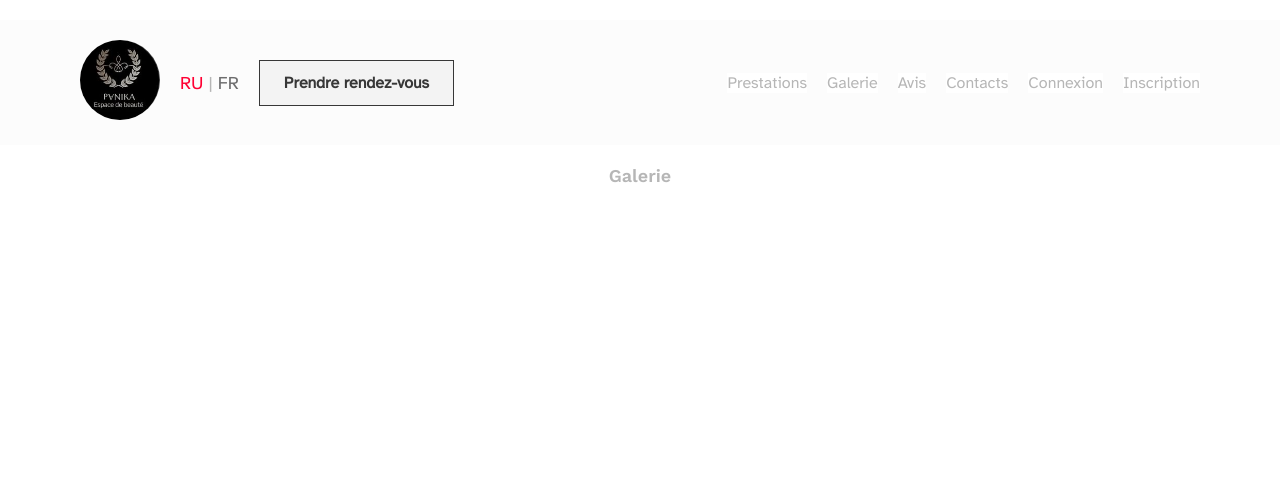
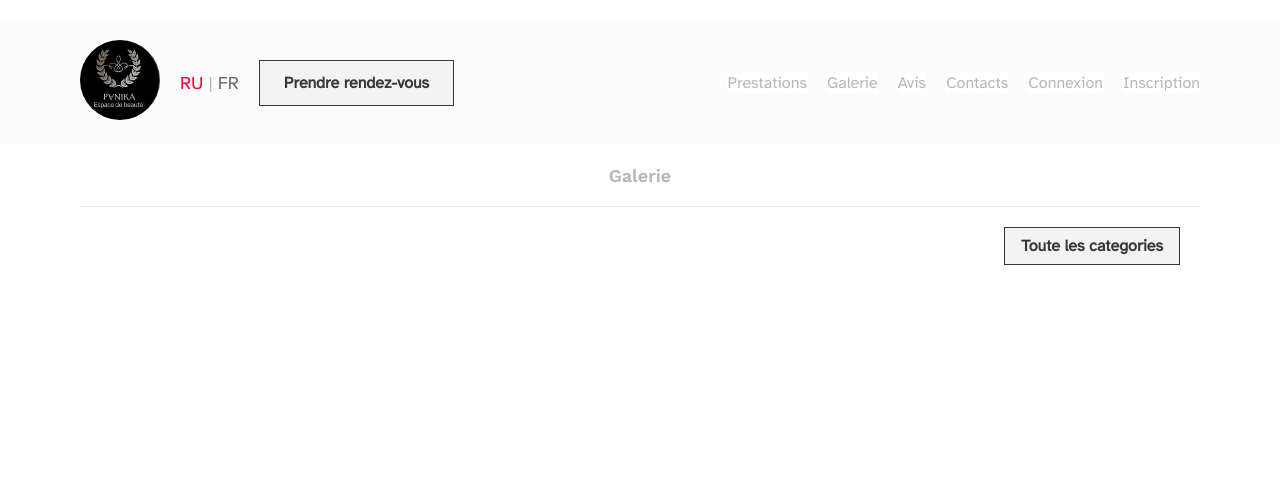
Before and after one commit to Rimmchiknaaus/panika_project, a PHP site: page /ctrl/galerie.php in a window 1280 px wide. Shown: the top 485 px of the page. Run offline with PHP 8.4, Linux system fonts and the light colour scheme; data that the repository does not hold is empty; some libraries are stand-ins or nearby versions.

Commit message:
add filtre to gallery

```diff
--- a/asset/css/_galerie.scss
+++ b/asset/css/_galerie.scss
@@ -15,6 +15,52 @@
     }
 }
 
+.filtre-categories {
+    position: relative;
+    display: flex;
+    flex-direction: column;
+    align-items: flex-end;
+}
+
+.categorie-list {
+    display: none;
+    position: absolute;
+    top: 100%;
+    left: 0;
+    right: 0;
+    background: #fff;
+    padding: 20px;
+    border-top: 1px solid rgba(0,0,0,0.1);
+    gap:10px;
+}
+
+
+.categorie-list.show {
+    display: block;
+    display: flex;
+    flex-direction: column;
+    align-items: flex-end;
+}
+
+
+.btn__filtre{
+    color: $greyNormal;
+    font-size: 16px;
+    padding: 5px 0px;
+}
+
+.filtre-btn {
+    color: $greyNormal;
+    display: block;
+    font-size: 28px;
+    background: none;
+    border: 0;
+    cursor: pointer;
+    padding: 20px 0px;
+}
+
+
+
 @media (min-width: 768px) {
     .gallery__block{
         gap: 20px;
@@ -27,4 +73,31 @@
             }
         }
     }
+    #categorie-list {
+        display: flex !important;
+        flex-wrap: wrap;
+        justify-content: right;
+        gap: 10px;
+    }
+
+    .filtre-btn {
+        display: none;
+    }
+
+    .btn__filtre {
+        background: $greyClaire;
+        color: $greyDark;
+        padding: 8px 16px;
+        border: 1px solid $greyDark;
+        text-align: center;
+        font-weight:600;
+        font-size: 16px;
+        transition: background-color 0.3s ease, color 0.3s ease;
+    }
+    .btn__filtre:hover
+{
+    background: $greyDark;
+    color: $greyClaire;
+
 }
+}
--- a/asset/css/style.css
+++ b/asset/css/style.css
@@ -555,6 +555,48 @@ section {
      object-fit: cover;
 }
 
+.filtre-categories {
+  position: relative;
+  display: flex;
+  flex-direction: column;
+  align-items: flex-end;
+}
+
+.categorie-list {
+  display: none;
+  position: absolute;
+  top: 100%;
+  left: 0;
+  right: 0;
+  background: #fff;
+  padding: 20px;
+  border-top: 1px solid rgba(0, 0, 0, 0.1);
+  gap: 10px;
+}
+
+.categorie-list.show {
+  display: block;
+  display: flex;
+  flex-direction: column;
+  align-items: flex-end;
+}
+
+.btn__filtre {
+  color: #B6B6B6;
+  font-size: 16px;
+  padding: 5px 0px;
+}
+
+.filtre-btn {
+  color: #B6B6B6;
+  display: block;
+  font-size: 28px;
+  background: none;
+  border: 0;
+  cursor: pointer;
+  padding: 20px 0px;
+}
+
 @media (min-width: 768px) {
   .gallery__block {
     gap: 20px;
@@ -567,4 +609,27 @@ section {
     width: 280px;
     height: 300px;
   }
+  #categorie-list {
+    display: flex !important;
+    flex-wrap: wrap;
+    justify-content: right;
+    gap: 10px;
+  }
+  .filtre-btn {
+    display: none;
+  }
+  .btn__filtre {
+    background: #F3F3F3;
+    color: #373737;
+    padding: 8px 16px;
+    border: 1px solid #373737;
+    text-align: center;
+    font-weight: 600;
+    font-size: 16px;
+    transition: background-color 0.3s ease, color 0.3s ease;
+  }
+  .btn__filtre:hover {
+    background: #373737;
+    color: #F3F3F3;
+  }
 }/*# sourceMappingURL=style.css.map */
--- a/ctrl/galerie.php
+++ b/ctrl/galerie.php
@@ -30,12 +30,16 @@ class galerieDisplay extends Ctrl
     public function do(): void
     {
         $lang = $_SESSION['lang'] ?? 'fr';
-
+        $categorieId = $_GET['categorie'] ?? null;
         $listCategorie = LibService::readAllCategorie($lang);
         $this->addViewArg('listCategorie', $listCategorie);
 
+        if ($categorieId) {
+            $listPhoto = LibGallery::getPhotoByCategorie($categorieId, $lang);
+        } else {
+            $listPhoto = LibGallery::readAllPhoto($lang);
+        }
 
-        $listPhoto = LibGallery::readAllPhoto($lang);
         $this->addViewArg('listPhoto', $listPhoto);
 
     }
--- a/model/lib/gallery.php
+++ b/model/lib/gallery.php
@@ -50,4 +50,20 @@ class Gallery
             $db->commit();
             return true;
     }
+    public static function getPhotoByCategorie(int $categorieId, string $lang = 'fr'): array
+    {
+        $libelleCol = $lang . '_libelle';
+
+        $query = "SELECT galerie.id, galerie.idCategorie, galerie.image, categorie.$libelleCol AS libelle";
+        $query .= ' FROM galerie';
+        $query .= ' INNER JOIN categorie ON galerie.idCategorie = categorie.id';
+        $query .= ' WHERE categorie.id = :categorieId';
+        $query .= ' ORDER BY galerie.created_at DESC';
+
+        $statement = LibBdd::connect()->prepare($query);
+        $statement->bindParam(':categorieId', $categorieId, PDO::PARAM_INT);
+        $statement->execute();
+
+        return $statement->fetchAll(PDO::FETCH_ASSOC);
+    }
 }
--- a/view/_header.php
+++ b/view/_header.php
@@ -53,12 +53,6 @@ function toggleMenu() {
 }
 </script>
 <script src="https://kit.fontawesome.com/026a02d0be.js" crossorigin="anonymous"></script>
-
+<script src="https://kit.fontawesome.com/026a02d0be.js" crossorigin="anonymous"></script>
 </body>
 </html>
-
-<html lang="<?= htmlspecialchars($lang) ?>">
-<head>
-    <meta charset="UTF-8">
-    <title><?= $this->getPageTitle() ?></title>
-</head>
--- a/view/galerie.php
+++ b/view/galerie.php
@@ -15,6 +15,15 @@
             </div>
         </form>
     <?php } ?>
+    <div class="filtre-categories" id="filtre">
+        <button onclick="toggleFiltre()" class="filtre-btn"><i class="fa fa-filter"></i></button>
+        <div id="categorie-list" class="categorie-list">
+            <?php foreach ($args['listCategorie'] as $c){ ?>
+                <a class="btn__filtre" href="/ctrl/galerie.php?categorie=<?= $c['id'] ?>&lang=<?= $lang ?>"><?= $c['libelle'] ?></a>
+            <?php } ?>
+            <a class="btn__filtre"  href="/ctrl/galerie.php?lang=<?= $lang ?>" ><?= $language['filtre-categorie'] ?></a>
+        </div>
+    </div>
     <div class="gallery__block">
         <?php foreach ($args['listPhoto'] as $photo){ ?>
             <div class="gallery__block_item">
@@ -28,3 +37,9 @@
         <?php } ?>
     </div>
 </section>
+<script>
+function toggleFiltre() {
+    const filtre = document.getElementById('categorie-list');
+    filtre.classList.toggle('show');
+}
+</script>
--- a/view/lang/lang.fr.php
+++ b/view/lang/lang.fr.php
@@ -60,5 +60,6 @@ return [
     'delete_btn'   => "Supprimer",
 
     'prestation-update'   => "Modifier prestation",
+    'filtre-categorie'   => "Toute les categories",
 
 ];
--- a/view/lang/lang.ru.php
+++ b/view/lang/lang.ru.php
@@ -61,4 +61,6 @@ return [
     'delete_btn'   => "Удалить",
 
     'prestation-update'   => "Редактировать процедуру",
+    'filtre-categorie'   => "Все категории",
+
 ];
```
Also changed, not shown: 2 other files.
